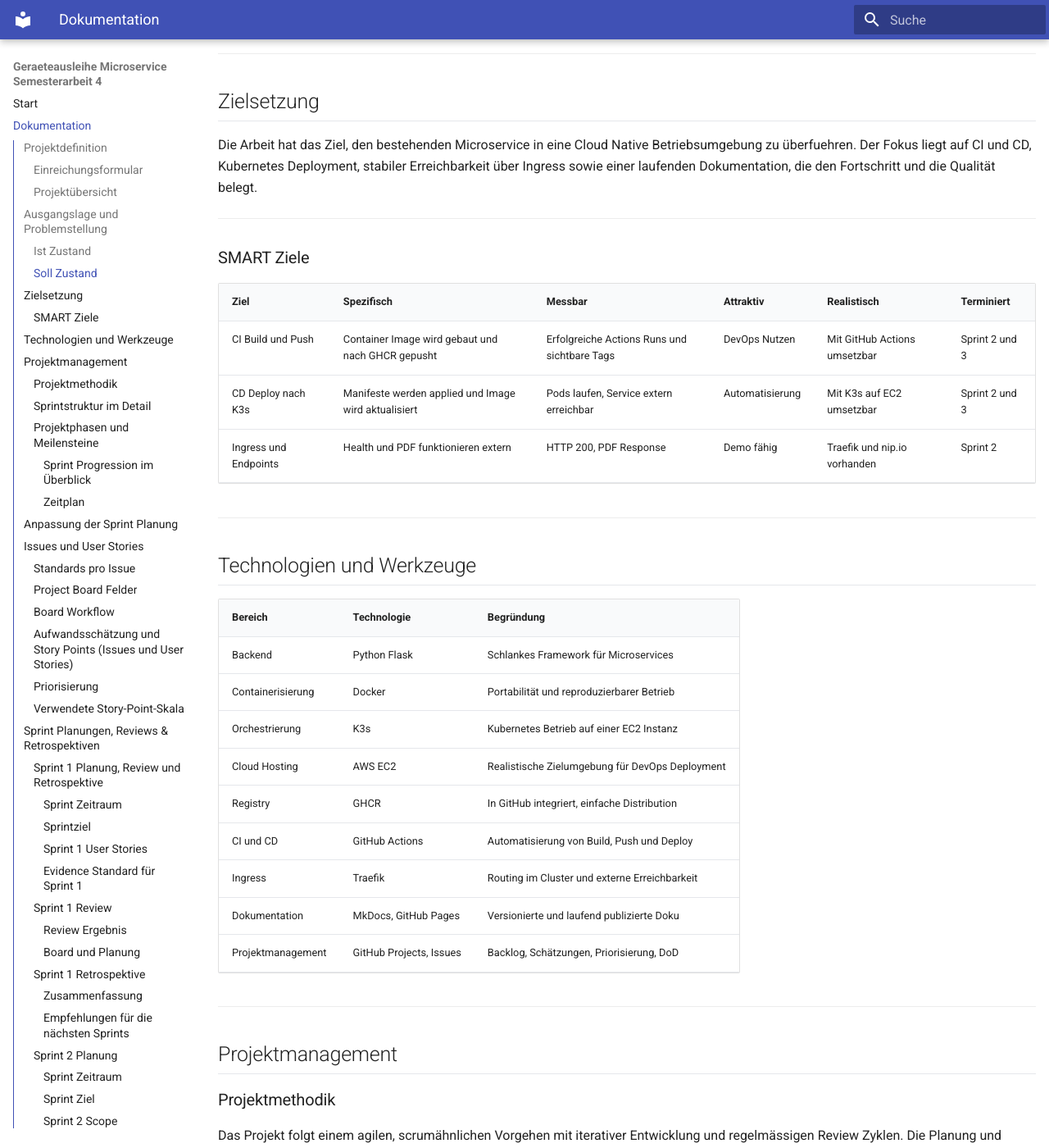
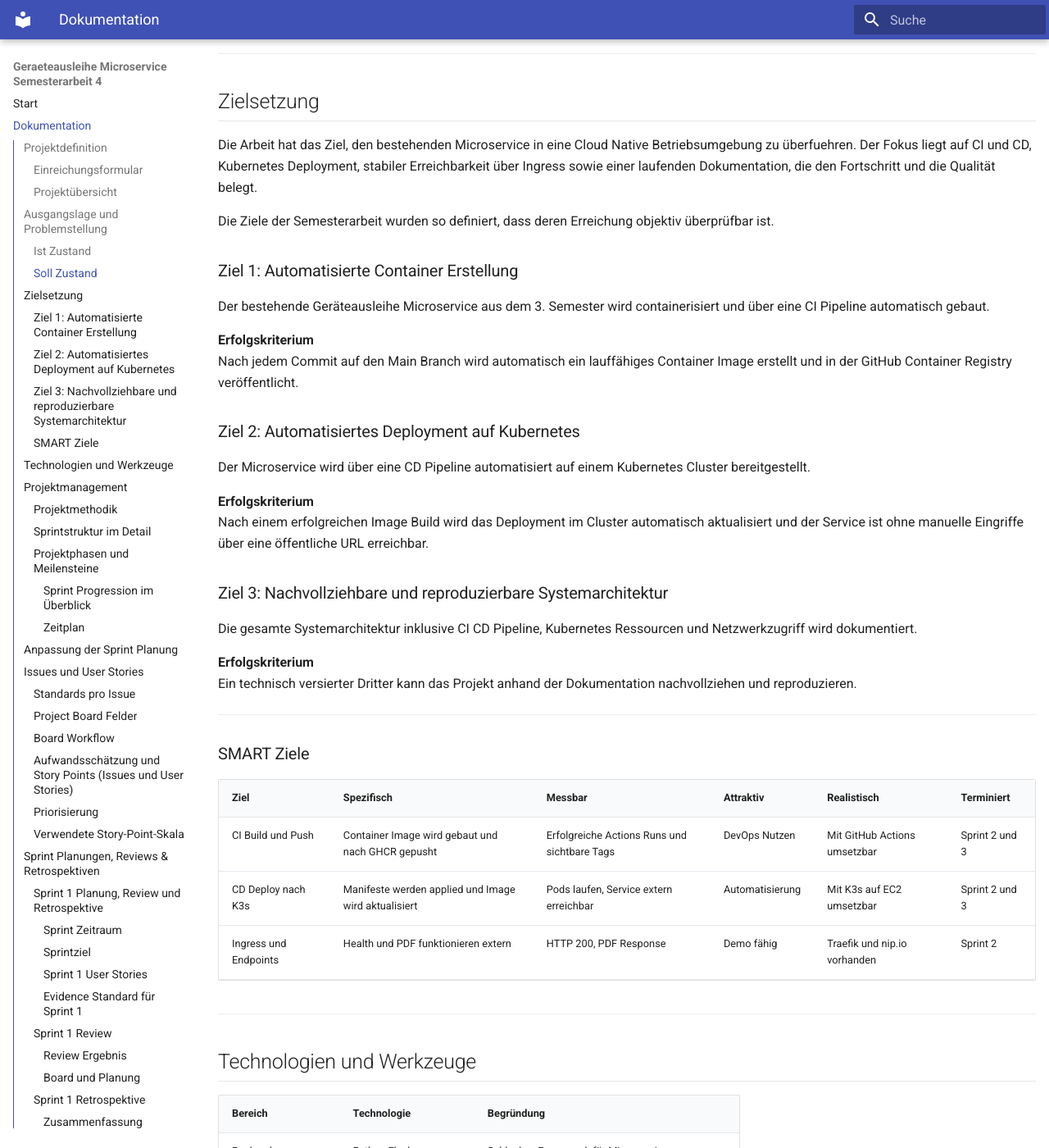
Before and after one commit to Cancani/geraeteausleihe-sem4, an MkDocs documentation site: the page built from docs/dokumentation.md, in a window 1280 px wide and 1400 px high, scrolled down 2556 px. Shown: the whole window at 82% size. Built offline with MkDocs 1.6.1 and Material for MkDocs 9.7.7, drawn with Linux system fonts in a browser that asks for light colours; some of the changed text lies outside the part shown.

Commit message:
docs(add): Reflexion bearbeitet

```diff
--- a/docs/dokumentation.md
+++ b/docs/dokumentation.md
@@ -108,6 +108,26 @@
 
 Die Arbeit hat das Ziel, den bestehenden Microservice in eine Cloud Native Betriebsumgebung zu überfuehren. Der Fokus liegt auf CI und CD, Kubernetes Deployment, stabiler Erreichbarkeit über Ingress sowie einer laufenden Dokumentation, die den Fortschritt und die Qualität belegt.
 
+Die Ziele der Semesterarbeit wurden so definiert, dass deren Erreichung objektiv überprüfbar ist.
+
+### Ziel 1: Automatisierte Container Erstellung
+Der bestehende Geräteausleihe Microservice aus dem 3. Semester wird containerisiert und über eine CI Pipeline automatisch gebaut.
+
+**Erfolgskriterium**
+Nach jedem Commit auf den Main Branch wird automatisch ein lauffähiges Container Image erstellt und in der GitHub Container Registry veröffentlicht.
+
+### Ziel 2: Automatisiertes Deployment auf Kubernetes
+Der Microservice wird über eine CD Pipeline automatisiert auf einem Kubernetes Cluster bereitgestellt.
+
+**Erfolgskriterium**
+Nach einem erfolgreichen Image Build wird das Deployment im Cluster automatisch aktualisiert und der Service ist ohne manuelle Eingriffe über eine öffentliche URL erreichbar.
+
+### Ziel 3: Nachvollziehbare und reproduzierbare Systemarchitektur
+Die gesamte Systemarchitektur inklusive CI CD Pipeline, Kubernetes Ressourcen und Netzwerkzugriff wird dokumentiert.
+
+**Erfolgskriterium**
+Ein technisch versierter Dritter kann das Projekt anhand der Dokumentation nachvollziehen und reproduzieren.
+
 ---
 
 ### SMART Ziele
@@ -2026,15 +2046,28 @@
 
 <small><em>Abbildung 49: Demo der Geräteausleihe-Applikation mit PDF-Generierung</em></small>
 
+
 ---
 
 ## Fazit
 
+### Projektabnahme
+
+Die Projektabnahme erfolgte anhand der definierten Zielsetzungen und Erfolgskriterien der Semesterarbeit.
+
+Alle Kernanforderungen wurden erfüllt. Der Microservice wird automatisiert gebaut, versioniert und ohne manuelle Eingriffe auf dem Kubernetes Cluster betrieben. Die externe Erreichbarkeit sowie der stabile Betrieb wurden technisch verifiziert.
+
+Damit gilt das Projekt aus fachlicher und projektmethodischer Sicht als erfolgreich abgeschlossen.
+
+
 ### Projekterfolg
 
 Das Ziel dieser Semesterarbeit war die Cloud Native Transformation des bestehenden Geräteausleihe Microservice. Der Service wurde containerisiert, automatisiert gebaut, in einer Container Registry versioniert und auf einem Kubernetes Cluster betrieben. Die externe Erreichbarkeit ist über Traefik Ingress und nip.io umgesetzt, inklusive der relevanten Endpunkte healthz und pdf. Der Betrieb wurde mit konkreten Verifikationen belegt, sowohl über Kubernetes Status als auch über externe Requests.
 
 Zusätzlich wurde die Dokumentation als zentrale Prüfbasis über GitHub Pages ausgebaut. Damit sind technische Nachweise, Architektur, Projektmanagement und Betrieb an einem Ort nachvollziehbar. Dieser Aspekt war entscheidend, damit der Projektstand nicht nur funktioniert, sondern für Dozenten und Stakeholder auch effizient überprüfbar ist.
+
+Die definierten Ziele der Semesterarbeit wurden anhand der messbaren Erfolgskriterien überprüft und vollständig erreicht.
+
 
 ---
 
@@ -2069,6 +2102,9 @@
 
 6. Observability pragmatisch und nachvollziehbar
    Observability wurde bewusst schlank gehalten und basiert auf Kubernetes Standardmitteln wie Logs und Events. Ein zentrales Monitoring ist nicht Teil des Demo Setups, wird aber als sinnvoller Ausbaupunkt für Produktion benannt.
+
+Zusammenfassend hat die Semesterarbeit meine Kompetenzen in den Bereichen Cloud Engineering, CI CD Automatisierung und projektorientierte Arbeitsweise deutlich vertieft. Besonders der Umgang mit Fehlern, Reviews und externem Feedback hat gezeigt, wie wichtig saubere Nachweise und Transparenz für professionelle technische Arbeit sind. Diese Erkenntnisse nehme ich als festen Standard für zukünftige Projekte mit.
+
 
 ---
 
```
